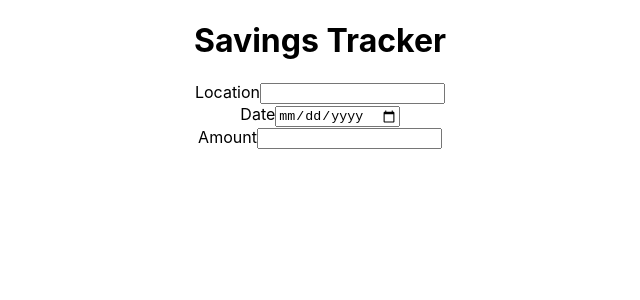
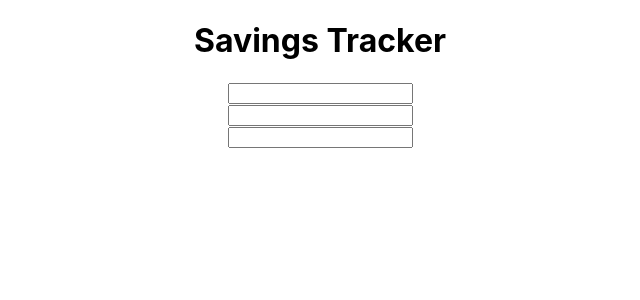
Before and after one commit to timtronic477/investment-tracker, a React (Create React App) app: page / in a window 1280 px wide. Shown: the top 300 px of the page, without its empty margins (320-960 px from the left). Built offline with nearby package versions, Linux system fonts and the light colour scheme.

Commit message:
forgot to add form

```diff
--- a/src/components/Form/Form.js
+++ b/src/components/Form/Form.js
@@ -1,4 +1,5 @@
 import React from "react";
+import FormInput from "./FormInput";
 
 
 const Form = () => {
@@ -8,16 +9,9 @@ const Form = () => {
     return (
         <form>
             <div>
-            <label>Location</label>
-            <input type="text"></input>
-            </div>
-            <div>
-            <label>Date</label>
-            <input type="date"></input>
-            </div>
-            <div>
-            <label>Amount</label>
-            <input type="number"></input>
+                <FormInput />
+                <FormInput />
+                <FormInput />
             </div>
         </form>
     )
```
